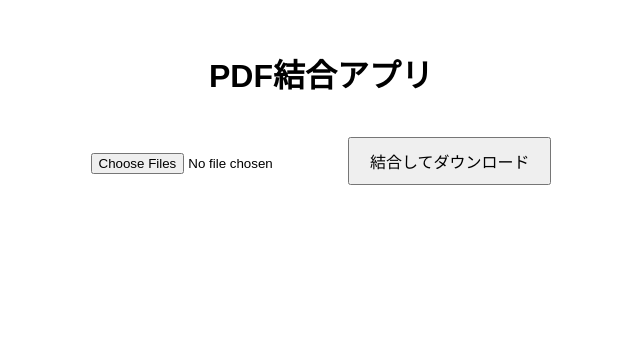
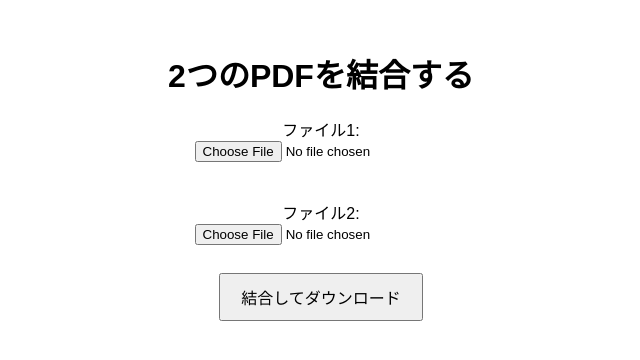
Before and after one commit to yoguze/pdf-changer, a Flask app: page / in a window 1280 px wide. Shown: the top 360 px of the page, without its empty margins (319-959 px from the left). Run offline with Flask 3, Linux system fonts and the light colour scheme.

Commit message:
first-commit

```diff
--- a/app.py
+++ b/app.py
@@ -10,14 +10,21 @@ def index():
 
 @app.route('/merge', methods=['POST'])
 def merge():
-    files = request.files.getlist('pdfs')
+    file1 = request.files.get('file1')
+    file2 = request.files.get('file2')
+
+    if not file1 or not file2:
+        return '2つのPDFファイルを選択してください。', 400
+
     merger = PdfMerger()
-    for f in files:
-        merger.append(f)
+    merger.append(file1)
+    merger.append(file2)
+
     output = io.BytesIO()
     merger.write(output)
+    merger.close()
     output.seek(0)
-    merger.close()
+
     return send_file(output, as_attachment=True, download_name='merged.pdf', mimetype='application/pdf')
 
 if __name__ == '__main__':
--- a/static/style.css
+++ b/static/style.css
@@ -3,8 +3,11 @@ body {
   text-align: center;
   margin-top: 50px;
 }
+form div {
+  margin: 10px 0;
+}
 button {
-  margin-top: 20px;
   padding: 10px 20px;
   font-size: 16px;
+  cursor: pointer;
 }
--- a/templates/index.html
+++ b/templates/index.html
@@ -2,14 +2,23 @@
 <html lang="ja">
 <head>
   <meta charset="UTF-8">
-  <title>PDF結合アプリ</title>
+  <title>2つのPDFを結合</title>
   <link rel="stylesheet" href="{{ url_for('static', filename='style.css') }}">
 </head>
 <body>
-  <h1>PDF結合アプリ</h1>
+  <h1>2つのPDFを結合する</h1>
   <form action="/merge" method="post" enctype="multipart/form-data">
-  <input type="file" name="pdfs" accept="application/pdf" multiple required>
-  <button type="submit">結合してダウンロード</button>
-</form>
+    <div>
+      <label>ファイル1:</label><br>
+      <input type="file" name="file1" accept="application/pdf" required>
+    </div>
+    <br>
+    <div>
+      <label>ファイル2:</label><br>
+      <input type="file" name="file2" accept="application/pdf" required>
+    </div>
+    <br>
+    <button type="submit">結合してダウンロード</button>
+  </form>
 </body>
 </html>
```
